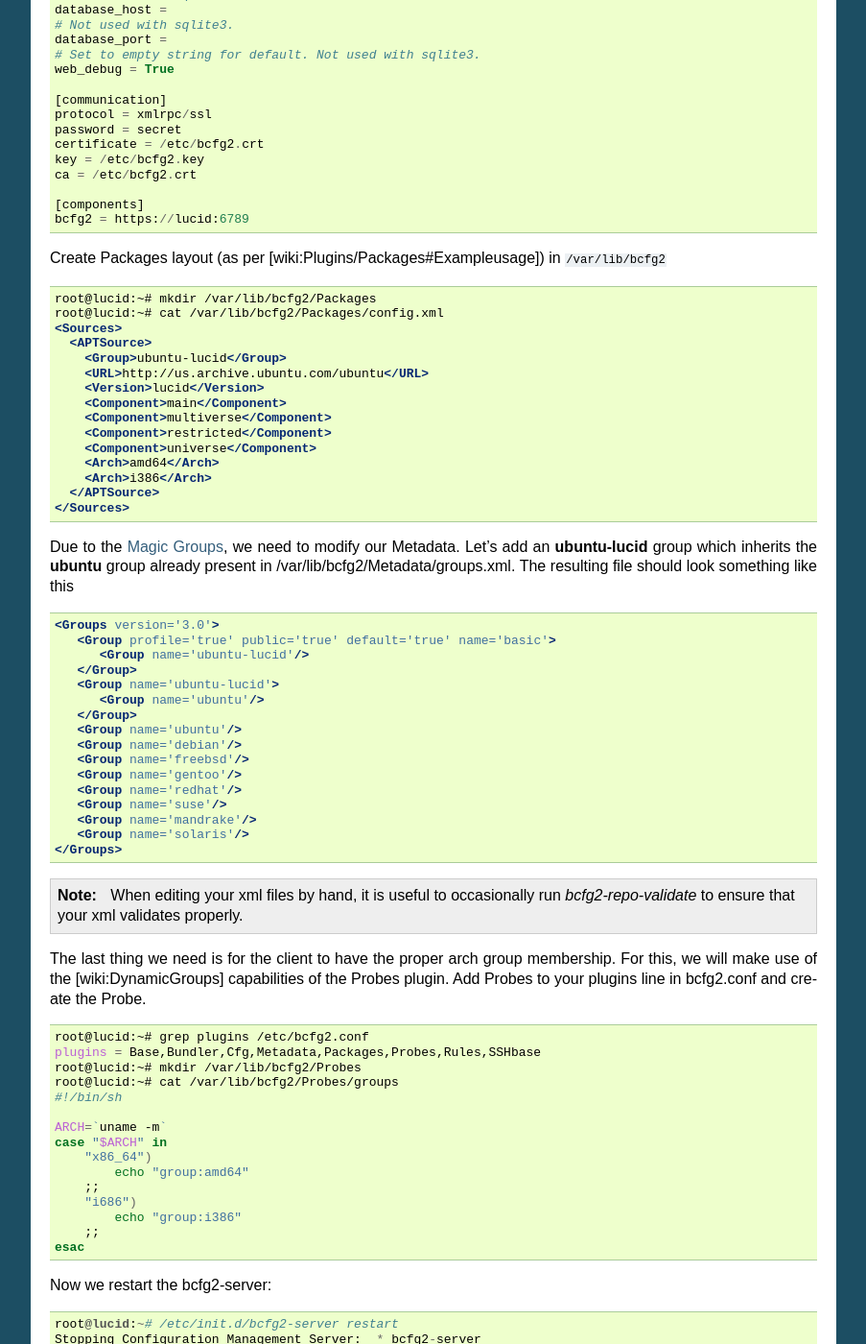
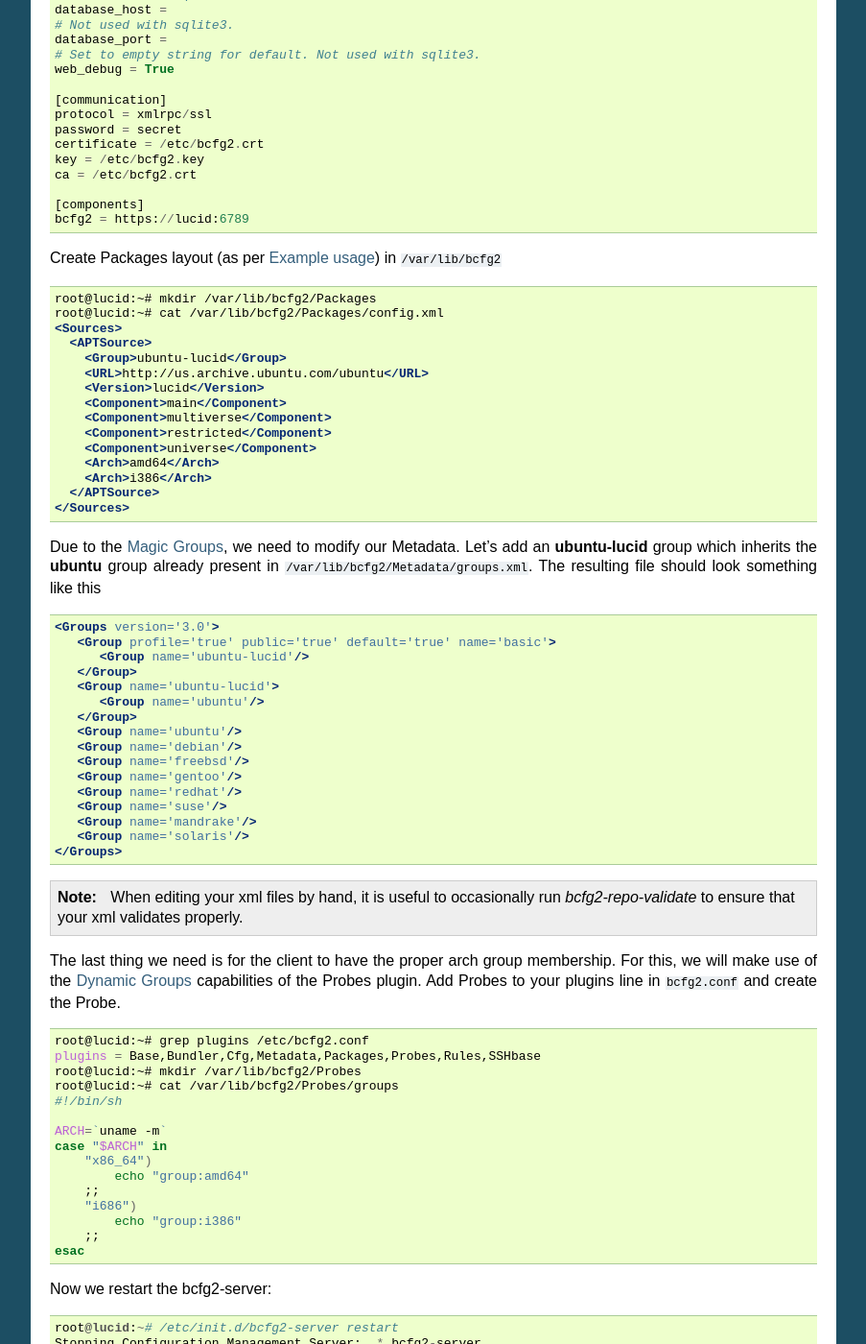
Before and after one commit to Bcfg2/bcfg2, a Sphinx documentation site: the page built from doc/quickstart/ubuntu.txt, in a window 1280 px wide and 1400 px high, scrolled down 2171 px. Shown: the whole window at 96% size, without its empty margins (198-1101 px from the left). Built offline with Sphinx 7.4.7, drawn with Linux system fonts in a browser that asks for light colours.

Commit message:
doc: Fix broken links
Signed-off-by: Sol Jerome <solj@ices.utexas.edu>

```diff
--- a/doc/client/tools/yumng.txt
+++ b/doc/client/tools/yumng.txt
@@ -433,7 +433,7 @@
 --------------------
 
 Also see the general :ref:`Pkgmgr <server-plugins-generators-pkgmgr>`
-and :ref:`unsorted-altsrc` pages.
+and :ref:`server-plugins-structures-altsrc` pages.
 
 Package Tag (Old style)
 ^^^^^^^^^^^^^^^^^^^^^^^
@@ -588,7 +588,7 @@
 the source tarball.
 
 Also see the general :ref:`Pkgmgr <server-plugins-generators-pkgmgr>`
-and :ref:`unsorted-altsrc` pages.
+and :ref:`server-plugins-structures-altsrc` pages.
 
 pkgmgr_gen.py
 ^^^^^^^^^^^^^
--- a/doc/quickstart/ubuntu.txt
+++ b/doc/quickstart/ubuntu.txt
@@ -144,8 +144,8 @@
     [components]
     bcfg2 = https://lucid:6789
 
-Create Packages layout (as per [wiki:Plugins/Packages#Exampleusage])
-in ``/var/lib/bcfg2``
+Create Packages layout (as per :ref:`packages-exampleusage`) in
+``/var/lib/bcfg2``
 
 .. code-block:: xml
 
@@ -167,8 +167,8 @@
 
 Due to the `Magic Groups`_, we need to modify our Metadata. Let's add
 an **ubuntu-lucid** group which inherits the **ubuntu** group already
-present in /var/lib/bcfg2/Metadata/groups.xml. The resulting file should
-look something like this
+present in ``/var/lib/bcfg2/Metadata/groups.xml``. The resulting file
+should look something like this
 
 .. _Magic Groups: http://trac.mcs.anl.gov/projects/bcfg2/wiki/Plugins/Packages#MagicGroups
 
@@ -194,10 +194,10 @@
 .. note::
     When editing your xml files by hand, it is useful to occasionally run `bcfg2-repo-validate` to ensure that your xml validates properly.
 
-The last thing we need is for the client to have the proper arch group
-membership. For this, we will make use of the [wiki:DynamicGroups]
-capabilities of the Probes plugin. Add Probes to your plugins line in
-bcfg2.conf and create the Probe.
+The last thing we need is for the client to have the proper
+arch group membership. For this, we will make use of the
+:ref:`unsorted-dynamic_groups` capabilities of the Probes plugin. Add
+Probes to your plugins line in ``bcfg2.conf`` and create the Probe.
 
 .. code-block:: sh
 
--- a/doc/server/configurationentries.txt
+++ b/doc/server/configurationentries.txt
@@ -64,6 +64,8 @@
 | symlink     | Replaces SymLink     | SymLinks        | name, to                 |
 |             | entries              |                 |                          |
 +-------------+----------------------+-----------------+--------------------------+
+
+.. _boundentries:
 
 Bound Entries
 =============
--- a/doc/server/plugins/generators/packages.txt
+++ b/doc/server/plugins/generators/packages.txt
@@ -201,7 +203,7 @@
 ====================
 
 In order to do disable per-package verification Pkgmgr style, you will
-need to use :ref:`BoundEntries <unsorted-boundentry>` like below
+need to use :ref:`BoundEntries <boundentries>` like below
 
 .. code-block:: xml
 
--- a/doc/server/plugins/generators/pkgmgr.txt
+++ b/doc/server/plugins/generators/pkgmgr.txt
@@ -266,8 +266,8 @@
         </Client>
     </PackageList>
 
-Simplifying Multi-Architecture Environments with :ref:`Altsrc <unsorted-altsrc>`
-================================================================================
+Simplifying Multi-Architecture Environments with :ref:`Altsrc <server-plugins-structures-altsrc>`
+=================================================================================================
 
 Frequently multi-architecture environments (typically x86_64) will run
 into problems needing to specify different architectures on different
@@ -278,7 +278,7 @@
 to be specified on a package by group basis. Two features have been
 implemented that should ease this situation considerably.
 
-* The :ref:`Altsrc <unsorted-altsrc>` feature adds the ability to add a "bind as" directive
+* The :ref:`Altsrc <server-plugins-structures-altsrc>` feature adds the ability to add a "bind as" directive
   to entries. For example, the following entry, in a bundle:
 
 .. code-block:: xml
```
Also changed, not shown: other parts of doc/server/plugins/generators/packages.txt (+2 -0 lines).
